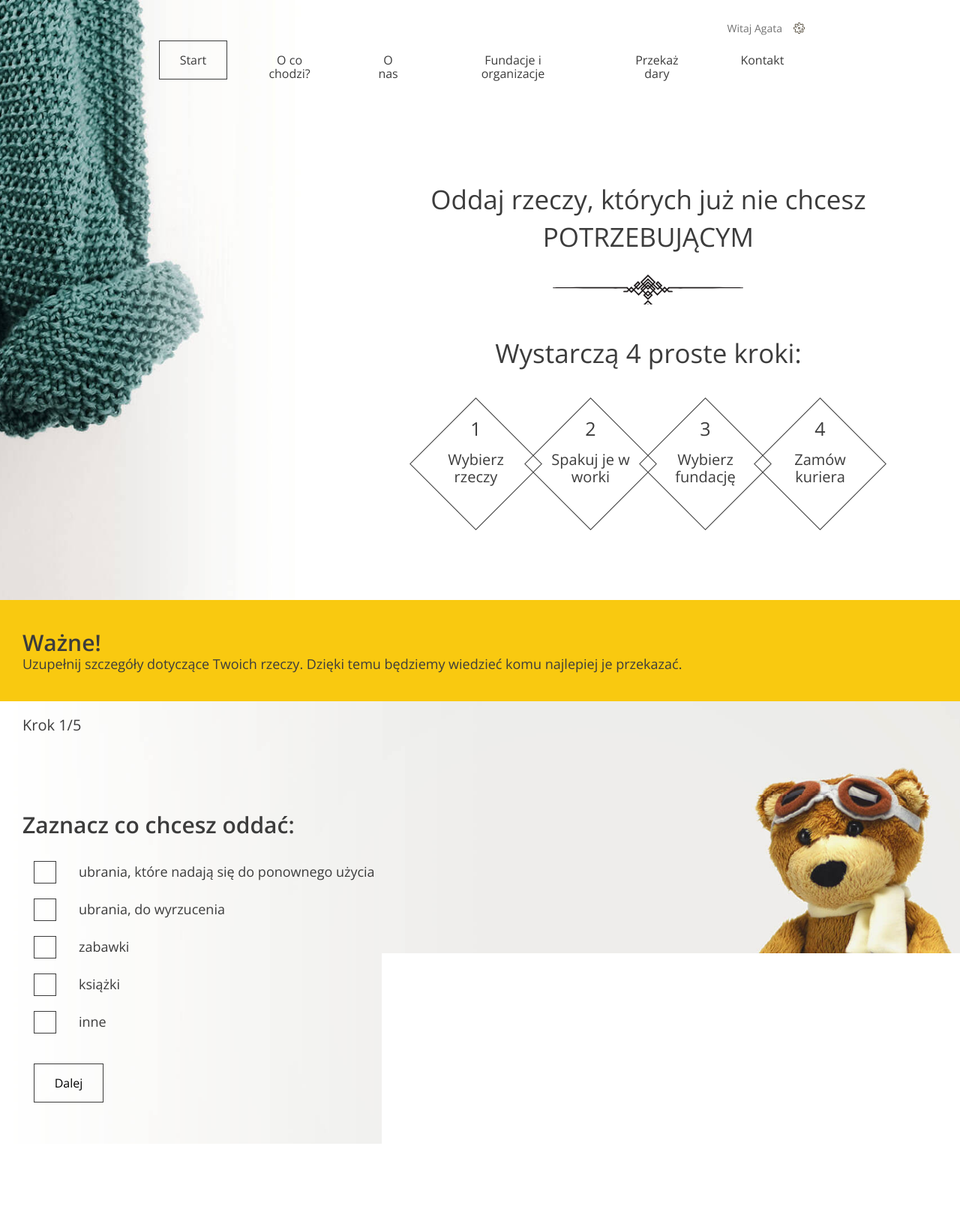
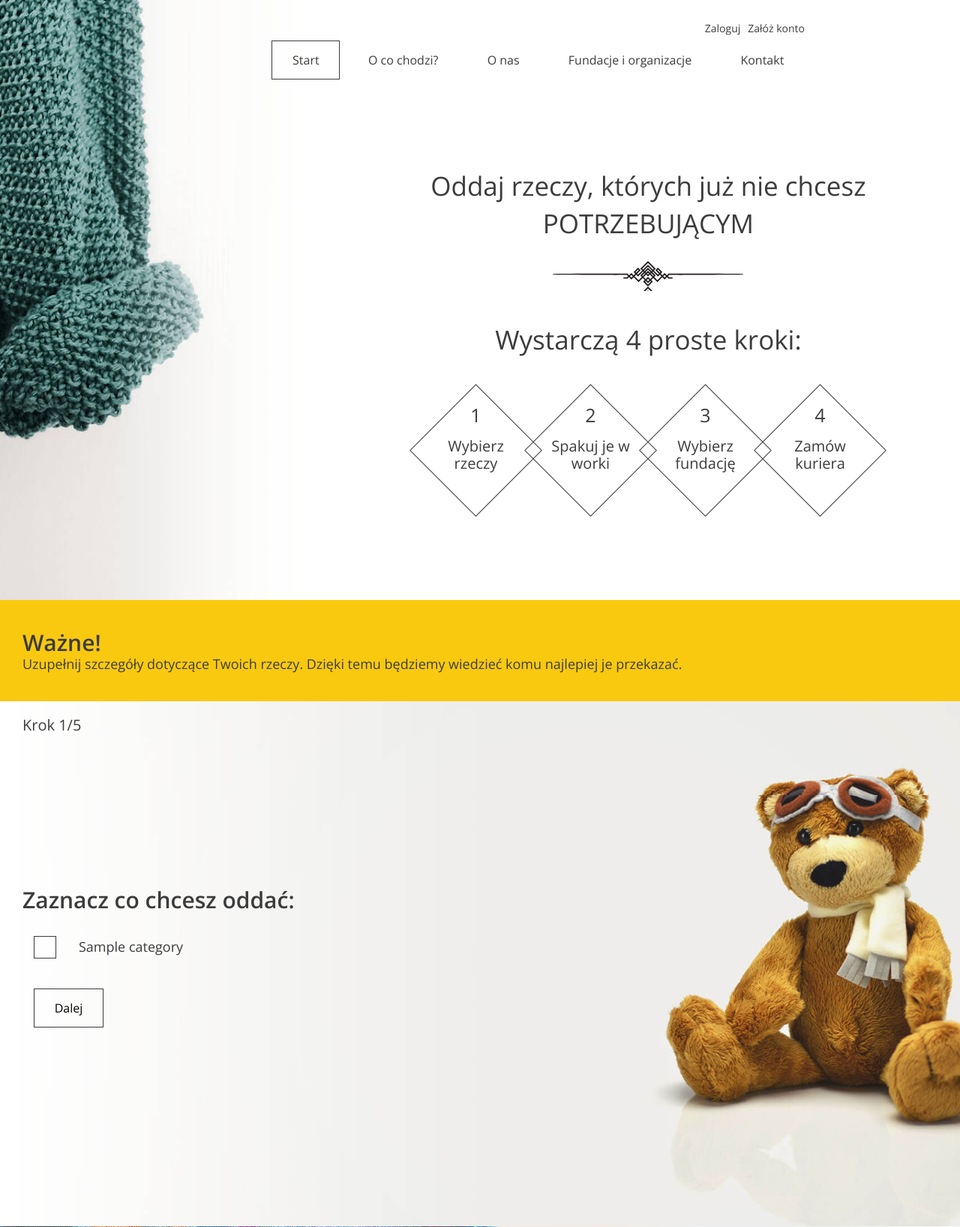
Before and after one commit to klaudiakryskiewicz/Portfolio_Lab_Project, a Django app: template templates/form.html in a window 1280 px wide. Shown: the top 1636 px of the page at 75% size. Run offline with Django 3.2, Linux system fonts and the light colour scheme; the template is opened without the code that fills it: most values are stand-ins (such as "Sample title", 1, 10 or a date in 2020).

Commit message:
login, form part1

```diff
--- a/Portfolio_Lab/urls.py
+++ b/Portfolio_Lab/urls.py
@@ -14,7 +14,7 @@
     2. Add a URL to urlpatterns:  path('blog/', include('blog.urls'))
 """
 from django.contrib import admin
-from django.urls import path
+from django.urls import path, include
 
 from OddamWDobreRece import views
 
@@ -22,6 +22,7 @@
     path('admin/', admin.site.urls),
     path('', views.LandingPage.as_view(), name='main'),
     path('add-donation/', views.AddDonation.as_view(), name='donation'),
-    path('login/', views.Login.as_view(), name='login'),
+    # path('login/', views.Login.as_view(), name='login'),
     path('register/', views.Register.as_view(), name='registration'),
+    path('', include('django.contrib.auth.urls')),
 ]
--- a/templates/donation_navbar.html
+++ b/templates/donation_navbar.html
@@ -3,6 +3,8 @@
   <li><a href="#steps" class="btn btn--without-border">O co chodzi?</a></li>
   <li><a href="#about-us" class="btn btn--without-border">O nas</a></li>
   <li><a href="#help" class="btn btn--without-border">Fundacje i organizacje</a></li>
-  <li><a href="{% url 'donation' %}" class="btn btn--without-border">Przekaż dary</a></li>
+  {% if user.is_authenticated %}
+    <li><a href="{% url 'donation' %}" class="btn btn--without-border">Przekaż dary</a></li>
+  {% endif %}
   <li><a href="#contact" class="btn btn--without-border">Kontakt</a></li>
 </ul>
--- a/templates/form.html
+++ b/templates/form.html
@@ -3,16 +3,7 @@
 {% block content %}
     <header class="header--form-page">
       <nav class="container container--70">
-        <ul class="nav--actions">
-          <li class="logged-user">
-            Witaj Agata
-            <ul class="dropdown">
-              <li><a href="#">Profil</a></li>
-              <li><a href="#">Ustawienia</a></li>
-              <li><a href="#">Wyloguj</a></li>
-            </ul>
-          </li>
-        </ul>
+        {% include 'login_navbar.html' %}
 
           {% include 'donation_navbar.html' %}
       </nav>
@@ -72,56 +63,21 @@
           <!-- STEP 1: class .active is switching steps -->
           <div data-step="1" class="active">
             <h3>Zaznacz co chcesz oddać:</h3>
-
+            {% for category in categories %}
             <div class="form-group form-group--checkbox">
               <label>
                 <input
                   type="checkbox"
                   name="categories"
-                  value="clothes-to-use"
+                  value="{{ category.id }}"
                 />
                 <span class="checkbox"></span>
                 <span class="description"
-                  >ubrania, które nadają się do ponownego użycia</span
+                  >{{ category.name }}</span
                 >
               </label>
             </div>
-
-            <div class="form-group form-group--checkbox">
-              <label>
-                <input
-                  type="checkbox"
-                  name="categories"
-                  value="clothes-useless"
-                />
-                <span class="checkbox"></span>
-                <span class="description">ubrania, do wyrzucenia</span>
-              </label>
-            </div>
-
-            <div class="form-group form-group--checkbox">
-              <label>
-                <input type="checkbox" name="categories" value="toys" />
-                <span class="checkbox"></span>
-                <span class="description">zabawki</span>
-              </label>
-            </div>
-
-            <div class="form-group form-group--checkbox">
-              <label>
-                <input type="checkbox" name="categories" value="books" />
-                <span class="checkbox"></span>
-                <span class="description">książki</span>
-              </label>
-            </div>
-
-            <div class="form-group form-group--checkbox">
-              <label>
-                <input type="checkbox" name="categories" value="other" />
-                <span class="checkbox"></span>
-                <span class="description">inne</span>
-              </label>
-            </div>
+              {% endfor %}
 
             <div class="form-group form-group--buttons">
               <button type="button" class="btn next-step">Dalej</button>
@@ -150,34 +106,21 @@
           <!-- STEP 4 -->
           <div data-step="3">
             <h3>Wybierz organizacje, której chcesz pomóc:</h3>
-
+            {% for institution in institutions %}
             <div class="form-group form-group--checkbox">
               <label>
-                <input type="radio" name="organization" value="old" />
+                <input type="radio" name="organization" value="{{institution.id}}" />
                 <span class="checkbox radio"></span>
                 <span class="description">
-                  <div class="title">Fundacja “Bez domu”</div>
+                  <div class="title">{{ institution.name }}</div>
                   <div class="subtitle">
-                    Cel i misja: Pomoc dla osób nie posiadających miejsca
-                    zamieszkania
+                    {{ institution.description }}
                   </div>
                 </span>
               </label>
             </div>
+              {% endfor %}
 
-            <div class="form-group form-group--checkbox">
-              <label>
-                <input type="radio" name="organization" value="old" />
-                <span class="checkbox radio"></span>
-                <span class="description">
-                  <div class="title">Fundacja “Dla dzieci"</div>
-                  <div class="subtitle">
-                    Cel i misja: Pomoc osobom znajdującym się w trudnej sytuacji
-                    życiowej.
-                  </div>
-                </span>
-              </label>
-            </div>
 
             <div class="form-group form-group--buttons">
               <button type="button" class="btn prev-step">Wstecz</button>
--- a/templates/login_navbar.html
+++ b/templates/login_navbar.html
@@ -1,4 +1,19 @@
+{% if user.is_authenticated %}
+    <ul class="nav--actions">
+          <li class="logged-user">
+            Witaj {{ user.first_name }}
+            <ul class="dropdown">
+              <li><a href="#">Profil</a></li>
+              <li><a href="#">Ustawienia</a></li>
+              <li><a href="{% url 'logout' %}">Wyloguj</a></li>
+            </ul>
+          </li>
+        </ul>
+{% else %}
+
 <ul class="nav--actions">
   <li><a href="{% url 'login' %}">Zaloguj</a></li>
   <li class="highlighted"><a href="{% url 'registration' %}">Załóż konto</a></li>
 </ul>
+
+{% endif %}
--- a/templates/register.html
+++ b/templates/register.html
@@ -4,7 +4,7 @@
     <header>
     <nav class="container container--70">
 {% include 'login_navbar.html' %}
-    {% include 'navbar.html' %}
+    {% include 'donation_navbar.html' %}
     </nav>
     </header>
 
```
Also changed, not shown: OddamWDobreRece/views.py (+20 -8 lines), templates/form-confirmation.html (+1 -10 lines), templates/navbar.html (deleted, +0 -7 lines), templates/registration/login.html (renamed from templates/login.html, +6 -5 lines).
